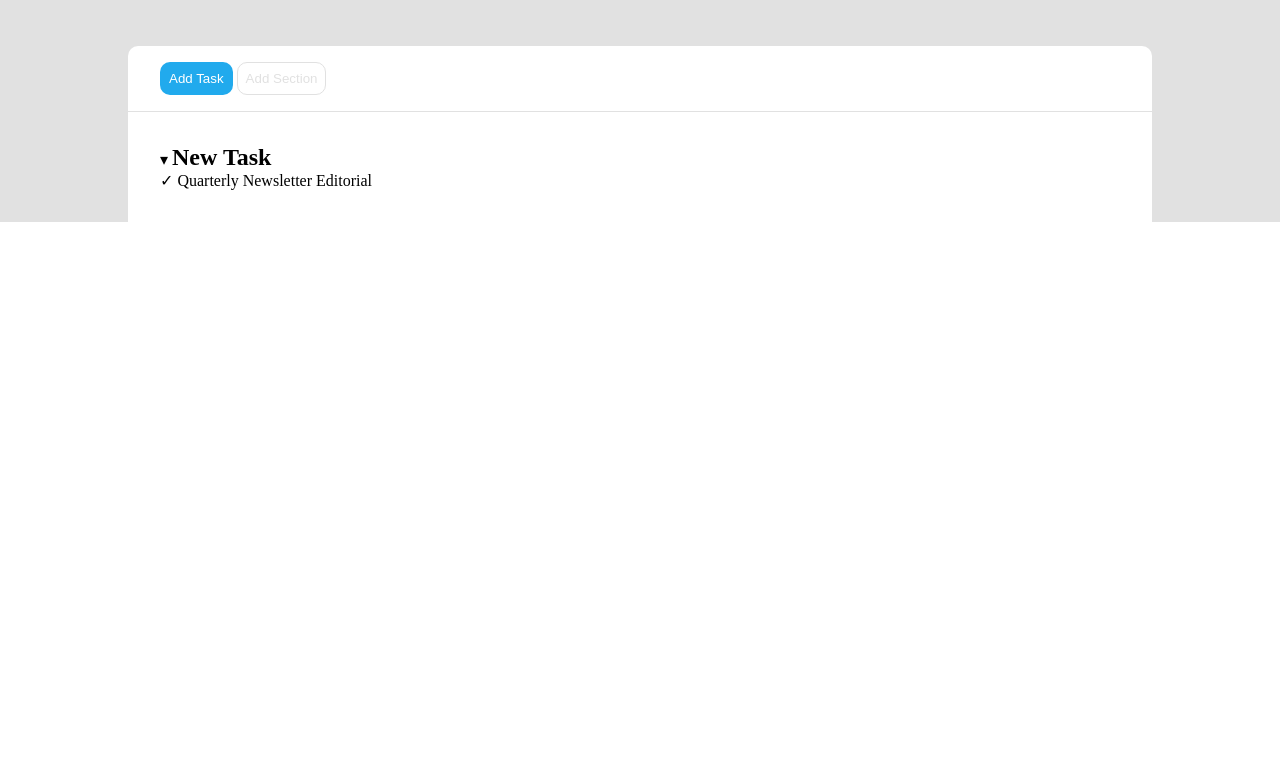
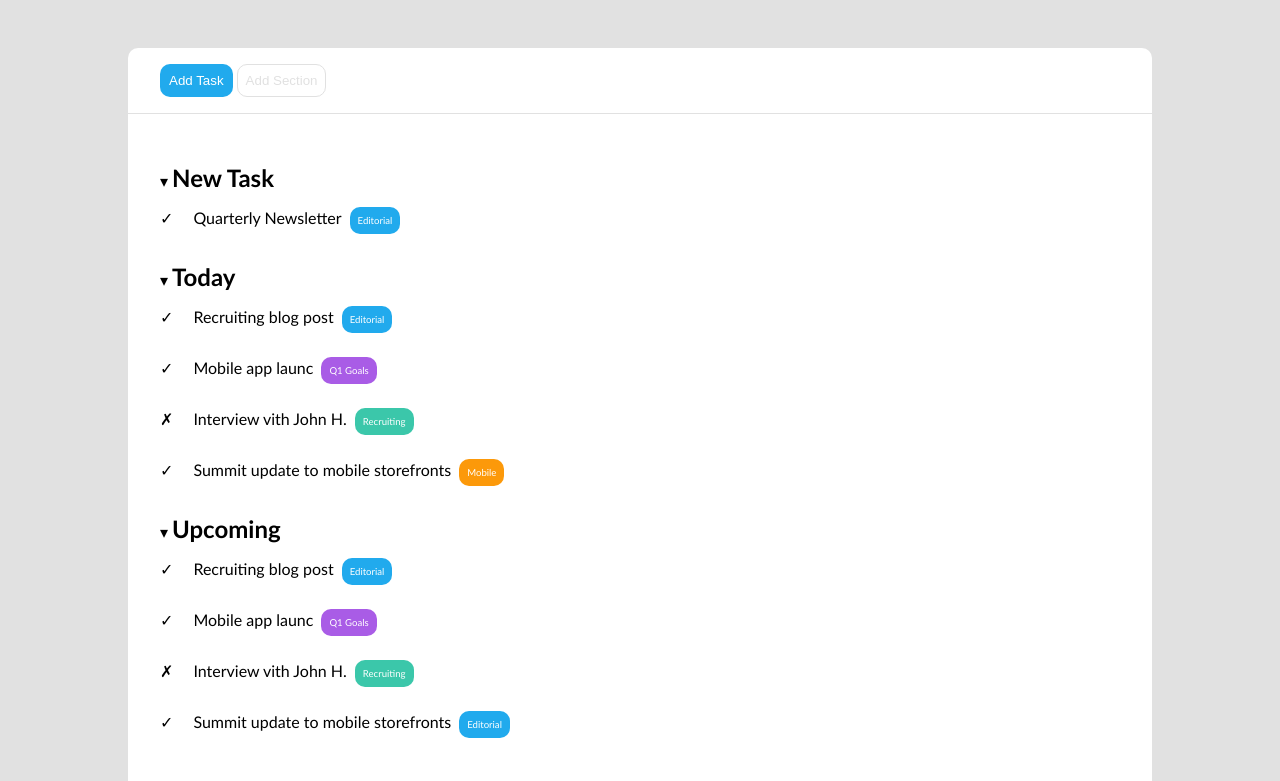
Before and after one commit to CarloFanelli/html-css-toboolist, a plain HTML site: page index.html in a window 1280 px wide. Shown: the part 98-879 px from the top of the page. Before the commit the page ends 800 px from the top, so only its background shows below. Drawn offline with Linux system fonts and the light colour scheme.

Commit message:
add second section
and duplicate it to create the third section

```diff
--- a/assets/css/style.css
+++ b/assets/css/style.css
@@ -18,8 +18,74 @@
     --bool-sales: rgb(165,209,15);
 }
 
+.editorial::after{
+    background-color: var(--bool-editorial);
+    color: var(--bool-light);
+    content: "Editorial";
+    font-size: 0.6rem;
+    border-radius: 10px;
+    padding: 0.5rem;
+    margin-left: 0.5rem;
+}
+.goals::after{
+    background-color: var(--bool-goals);
+    color: var(--bool-light);
+    content: "Q1 Goals";
+    font-size: 0.6rem;
+    border-radius: 10px;
+    padding: 0.5rem;
+    margin-left: 0.5rem;
+}
+.recruiting::after{
+    background-color: var(--bool-recruiting);
+    color: var(--bool-light);
+    content: "Recruiting";
+    font-size: 0.6rem;
+    border-radius: 10px;
+    padding: 0.5rem;
+    margin-left: 0.5rem;
+}
+.mobile::after{
+    background-color: var(--bool-mobile);
+    color: var(--bool-light);
+    content: "Mobile";
+    font-size: 0.6rem;
+    border-radius: 10px;
+    padding: 0.5rem;
+    margin-left: 0.5rem;
+}
+.website::after{
+    color: var(--bool-light);
+    background-color: var(--bool-website);
+    content: "Website";
+    font-size: 0.6rem;
+    border-radius: 10px;
+    padding: 0.5rem;
+    margin-left: 0.5rem;
+}
+.sales::after{
+    background-color: var(--bool-sales);
+    color: var(--bool-light);
+    content: "Sales";
+    font-size: 0.6rem;
+    border-radius: 10px;
+    padding: 0.5rem;
+    margin-left: 0.5rem;
+}
+
 main{
     background-color: var(--bool-darkenlight);
+}
+
+h1, h2, h3, h4, h5, h6, p, span{
+    font-family: 'Trebuchet MS', 'Lucida Sans Unicode', 'Lucida Grande', 'Lucida Sans', Arial, sans-serif;
+}
+p{
+    line-height: 1rem;
+    padding: 1rem;
+}
+h2{
+    line-height: 2rem;
 }
 
 /* #endregion Common CSS */
@@ -35,6 +101,10 @@ main{
 .p1{
     padding: 1rem;
 }
+
+/*.pb1{
+    padding-bottom: 1rem;
+} */
 
 .pl2{
     padding-left: 2rem;
@@ -56,6 +126,8 @@ main{
 .ib{
     display: inline-block;
 }
+
+
 
 /* #endregion Utility CSS */
 
@@ -99,4 +171,8 @@ header{
 .workflow{
     background-color: var(--bool-light);
 }
+
+.title{
+    padding-top: 1rem;
+}
 /* #endregion Main CSS */
--- a/index.html
+++ b/index.html
@@ -28,27 +28,81 @@
             </div>
             <!-- /.workspace -->
             <div class="workflow center p2">
-                <section class="upcoming_task">
+                <section class="task">
                     <div class="title">
                         <span>&blacktriangledown;</span>
-                        <h2 class="task ib">New Task</h2>
+                        <h2 class="ib">New Task</h2>
                     </div>
-                    <div class="item ib">
+                    <div class="item ">
                         <span class="status">&checkmark;</span>
-                        <p class="ib">Quarterly Newsletter</p>
-                        <span class="cat">Editorial</span>
+                        <p class="ib editorial">Quarterly Newsletter</p>
                     </div>
 
                 </section>
                 <!-- /.task -->
 
                 <section class="today">
+                    <section class="task">
+                        <div class="title">
+                            <span>&blacktriangledown;</span>
+                            <h2 class="ib">Today</h2>
+                        </div>
+
+                        <div class="item ">
+                            <span class="status">&checkmark;</span>
+                            <p class="ib editorial">Recruiting blog post</p>
+
+                        </div>
+
+                        <div class="item ">
+                            <span class="status">&checkmark;</span>
+                            <p class="ib goals">Mobile app launc</p>
+                        </div>
+
+                        <div class="item ">
+                            <span class="status">&cross;</span>
+                            <p class="ib recruiting">Interview vith John H.</p>
+                        </div>
+
+                        <div class="item ">
+                            <span class="status">&checkmark;</span>
+                            <p class="ib mobile">Summit update to mobile storefronts</p>
+                        </div>
+
+                    </section>
 
                 </section>
                 <!-- /.today -->
 
                 <section class="upcoming">
+                    <section class="task">
+                        <div class="title">
+                            <span>&blacktriangledown;</span>
+                            <h2 class="ib">Upcoming</h2>
+                        </div>
 
+                        <div class="item ">
+                            <span class="status">&checkmark;</span>
+                            <p class="ib editorial">Recruiting blog post</p>
+
+                        </div>
+
+                        <div class="item ">
+                            <span class="status">&checkmark;</span>
+                            <p class="ib goals">Mobile app launc</p>
+                        </div>
+
+                        <div class="item ">
+                            <span class="status">&cross;</span>
+                            <p class="ib recruiting">Interview vith John H.</p>
+                        </div>
+
+                        <div class="item ">
+                            <span class="status">&checkmark;</span>
+                            <p class="ib editorial">Summit update to mobile storefronts</p>
+                        </div>
+
+                    </section>
                 </section>
                 <!-- /.upcoming -->
             </div>
```
